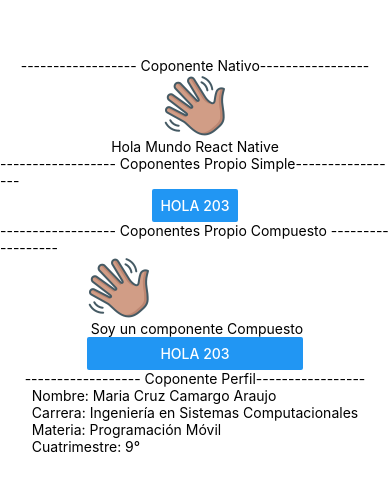
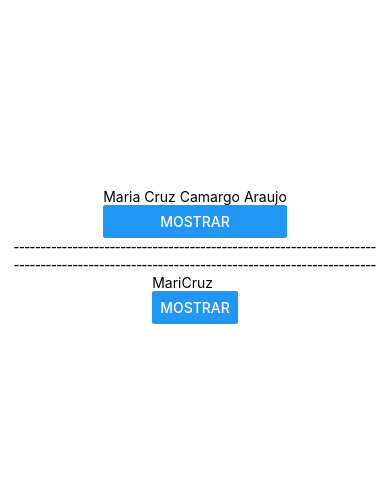
Before and after one commit to Mariacruz21/PM203, a React Native app in the folder Practica5/miapp2/: screen / in a window 390 px wide. Shown: the part 166-656 px from the top of the page. Built offline with nearby package versions, Linux system fonts and the light colour scheme.

Commit message:
Practica7

```diff
--- a/Practica5/miapp2/App.js
+++ b/Practica5/miapp2/App.js
@@ -11,20 +11,17 @@ export default function App() {
   return (
     <View style={styles.container}>
 
-      <Text>------------------ Coponente Nativo-----------------</Text>
+      <Perfil nombre="Maria Cruz Camargo Araujo" carrera="Ingeniería en Sistemas Computacionales" materia="Programación Móvil" cuatrimestre="9°" />
 
-      <Image source={require('./assets/wave.png')} />
+      <text>--------------------------------------------------------------------</text>
+      <text>--------------------------------------------------------------------</text>
 
-      <Text>Hola Mundo React Native</Text>
-
-      <Text>------------------ Coponentes Propio Simple-----------------</Text>
-      <Saludo> </Saludo>
-
-      <Text>------------------ Coponentes Propio Compuesto ------------------ </Text>
-      <Saludo2> </Saludo2>
-
-      <Text>------------------ Coponente Perfil-----------------</Text>
-      <Perfil> </Perfil>
+      <Perfil
+        nombre="MariCruz"
+        carrera="ICS"
+        materia="PM"
+        cuatrimestre="9°"
+      />
 
       <StatusBar style="auto" />
     </View>
--- a/Practica5/miapp2/Components/Perfil.js
+++ b/Practica5/miapp2/Components/Perfil.js
@@ -1,12 +1,41 @@
-import {Text, View} from 'react-native';
+/*Perfil usando Destructuración*/
+import { Text, View, Button } from 'react-native';
+import React, { useState } from 'react';
 
-export const Perfil = () => {
-    return(
+export const Perfil = ({ nombre, carrera, materia, cuatrimestre }) => {
+    const [mostrar, setMostrar] = useState(false)
+
+    return (
         <View>
-            <Text>Nombre: Maria Cruz Camargo Araujo </Text>
-            <Text>Carrera: Ingeniería en Sistemas Computacionales</Text>
-            <Text>Materia: Programación Móvil</Text>
-            <Text>Cuatrimestre: 9°</Text>
+            <Text>{nombre}</Text>
+
+            {/*Renderizado condicional*/}
+            {mostrar &&
+                <>
+
+                    <Text>{carrera}</Text>
+                    <Text>{materia}</Text>
+                    <Text>{cuatrimestre}</Text>
+                </>
+            }
+            <Button title="Mostrar" onPress={() => setMostrar(!mostrar)} />
         </View>
     )
 }
+
+
+/*Perfil usando props*/
+
+/*import { Text, View, Button } from 'react-native';
+
+export const Perfil = (props) => {
+
+    return (
+        <View>
+            <Text>{props.nombre}</Text>
+            <Text>{props.carrera}</Text>
+            <Text>{props.materia}</Text>
+            <Text>{props.cuatrimestre}</Text>
+        </View>
+    )
+}*/
```
